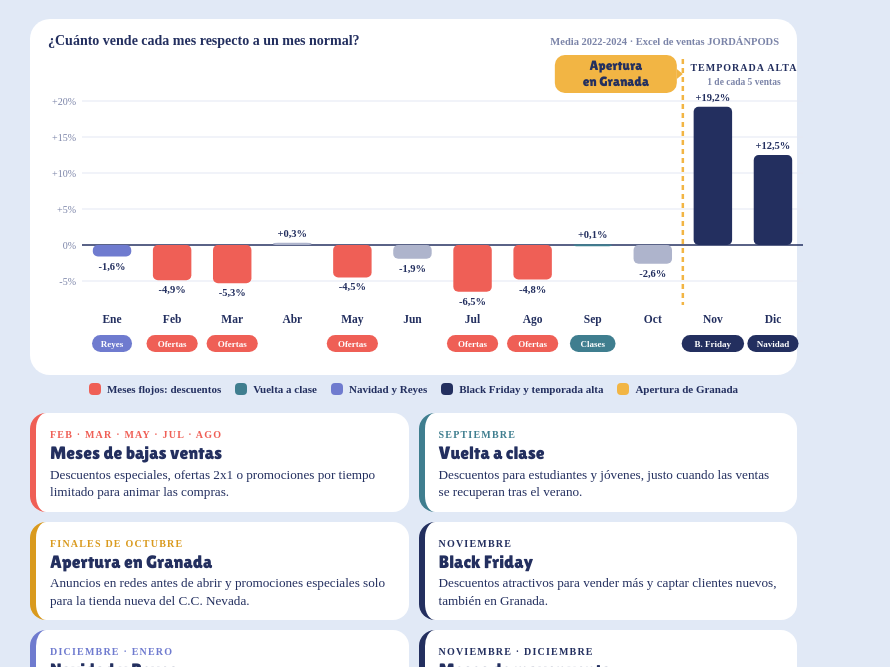
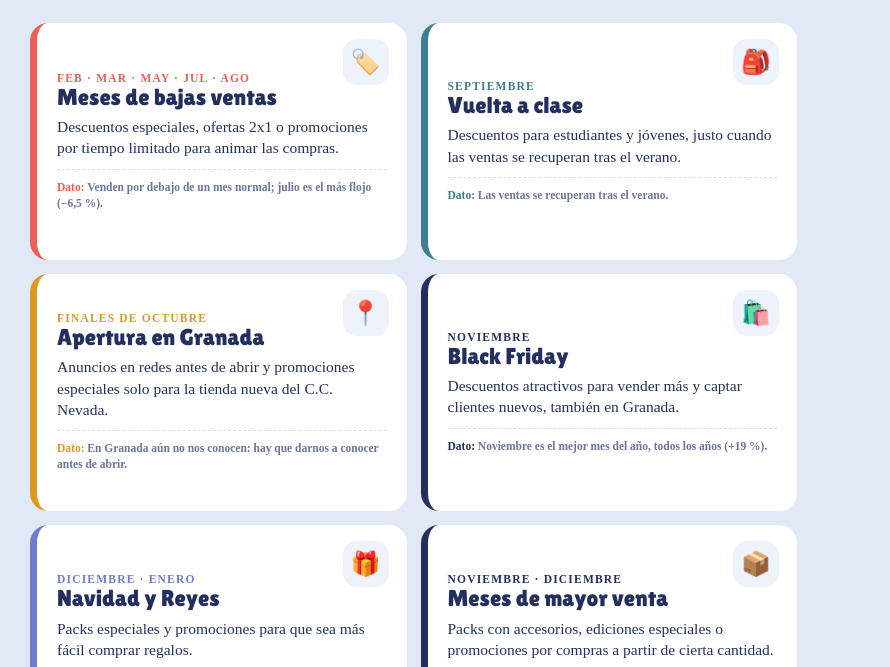
Before and after one commit to aramayoarruas-cmyk/Brayan-y-Sonia, a plain HTML site: page decisiones/diseno_calendario.html in a window 1280 px wide. Shown: the part 127-794 px from the top of the page, without its empty margins (0-890 px from the left). Drawn offline with Linux system fonts and the light colour scheme; files whose address does not match are found by name; a web font is replaced by a local one.

Commit message:
Calendario de promociones sin gráfico, con iconos y datos en cada tarjeta
Co-Authored-By: Claude Opus 5.5 <noreply@anthropic.com>
Claude-Session: https://claude.ai/code/session_01QoRa6H288JEqWWG4NNqZ48

```diff
--- a/decisiones/diseno_calendario.html
+++ b/decisiones/diseno_calendario.html
@@ -19,12 +19,17 @@ h1 span{color:var(--peri)}
 .legend{position:absolute;left:30px;right:30px;top:510px;display:flex;flex-wrap:wrap;gap:6px 14px;justify-content:center;font-family:Mont;font-size:11px;font-weight:700}
 .legend span{display:inline-flex;align-items:center;gap:6px}
 .legend i{width:12px;height:12px;border-radius:4px;display:inline-block}
-.cards{position:absolute;left:30px;right:30px;top:540px;display:grid;grid-template-columns:1fr 1fr;gap:10px}
-.card{background:#fff;border-radius:16px;padding:11px 14px;border-left:6px solid var(--c);min-height:0}
-.card .k{font-family:Mont;font-size:10px;font-weight:800;letter-spacing:1.2px;text-transform:uppercase;color:var(--c)}
-.card b{display:block;font-family:Lilita;font-weight:400;font-size:18px;line-height:1.1;margin-top:1px}
-.card p{font-size:13.2px;line-height:1.32;margin-top:3px}
-.dif{position:absolute;left:30px;right:30px;top:872px;background:var(--navy);color:#fff;border-radius:20px;padding:14px 18px;display:grid;grid-template-columns:170px 1fr;gap:16px}
+.cuerpo{position:absolute;left:30px;right:30px;top:150px;bottom:66px;display:flex;flex-direction:column;gap:16px}
+.cards{flex:1;display:grid;grid-template-columns:1fr 1fr;grid-auto-rows:1fr;gap:14px}
+.card{background:#fff;border-radius:18px;padding:18px 20px;border-left:7px solid var(--c);display:flex;flex-direction:column;justify-content:center}
+.card{position:relative}
+.card .ico{position:absolute;right:18px;top:16px;width:46px;height:46px;border-radius:14px;background:#EEF2FB;display:flex;align-items:center;justify-content:center;font-size:24px}
+.card .dato{font-family:Mont;font-size:11.5px;font-weight:600;color:#6b74a0;margin-top:10px;padding-top:9px;border-top:1px dashed #d6dcee;line-height:1.4}
+.card .dato::before{content:"Dato: ";font-weight:800;color:var(--c)}
+.card .k{font-family:Mont;font-size:11.5px;font-weight:800;letter-spacing:1.2px;text-transform:uppercase;color:var(--c)}
+.card b{display:block;font-family:Lilita;font-weight:400;font-size:23px;line-height:1.1;margin-top:1px}
+.card p{font-size:15.5px;line-height:1.38;margin-top:6px}
+.dif{flex:none;background:var(--navy);color:#fff;border-radius:20px;padding:14px 18px;display:grid;grid-template-columns:170px 1fr;gap:16px}
 .dif .stat{background:#ffffff14;border-radius:14px;padding:10px;text-align:center;display:flex;flex-direction:column;justify-content:center}
 .dif .stat .v{font-family:Lilita;font-size:46px;line-height:1;color:var(--coral)}
 .dif .stat small{font-family:Mont;font-size:10.5px;font-weight:600;line-height:1.35;margin-top:4px;opacity:.92}
@@ -41,25 +46,13 @@ h1 span{color:var(--peri)}
 <h1><span>1.</span> Un año de promociones</h1>
 <div class="sub">Apertura en Granada en temporada alta + campaña de publicidad todo el año</div>
 
-<div class="chart">
- <div class="h"><b>¿Cuánto vende cada mes respecto a un mes normal?</b><small>Media 2022-2024 · Excel de ventas JORDÁNPODS</small></div>
- <svg id="svg" width="755" height="306" viewBox="0 0 755 306"></svg>
-</div>
-<div class="legend">
- <span><i style="background:#EF5F56"></i>Meses flojos: descuentos</span>
- <span><i style="background:#3F7E8F"></i>Vuelta a clase</span>
- <span><i style="background:#6F7BCF"></i>Navidad y Reyes</span>
- <span><i style="background:#232F5F"></i>Black Friday y temporada alta</span>
- <span><i style="background:#F2B544"></i>Apertura de Granada</span>
-</div>
-
-<div class="cards">
- <div class="card" style="--c:#EF5F56"><span class="k">Feb · Mar · May · Jul · Ago</span><b>Meses de bajas ventas</b><p>Descuentos especiales, ofertas 2x1 o promociones por tiempo limitado para animar las compras.</p></div>
- <div class="card" style="--c:#3F7E8F"><span class="k">Septiembre</span><b>Vuelta a clase</b><p>Descuentos para estudiantes y jóvenes, justo cuando las ventas se recuperan tras el verano.</p></div>
- <div class="card" style="--c:#D99A1E"><span class="k">Finales de octubre</span><b>Apertura en Granada</b><p>Anuncios en redes antes de abrir y promociones especiales solo para la tienda nueva del C.C. Nevada.</p></div>
- <div class="card" style="--c:#232F5F"><span class="k">Noviembre</span><b>Black Friday</b><p>Descuentos atractivos para vender más y captar clientes nuevos, también en Granada.</p></div>
- <div class="card" style="--c:#6F7BCF"><span class="k">Diciembre · Enero</span><b>Navidad y Reyes</b><p>Packs especiales y promociones para que sea más fácil comprar regalos.</p></div>
- <div class="card" style="--c:#232F5F"><span class="k">Noviembre · Diciembre</span><b>Meses de mayor venta</b><p>Packs con accesorios, ediciones especiales o promociones por compras a partir de cierta cantidad.</p></div>
+<div class="cuerpo"><div class="cards">
+ <div class="card" style="--c:#EF5F56"><span class="k">Feb · Mar · May · Jul · Ago</span><span class="ico">🏷️</span><b>Meses de bajas ventas</b><p>Descuentos especiales, ofertas 2x1 o promociones por tiempo limitado para animar las compras.</p><p class="dato">Venden por debajo de un mes normal; julio es el más flojo (−6,5 %).</p></div>
+ <div class="card" style="--c:#3F7E8F"><span class="k">Septiembre</span><span class="ico">🎒</span><b>Vuelta a clase</b><p>Descuentos para estudiantes y jóvenes, justo cuando las ventas se recuperan tras el verano.</p><p class="dato">Las ventas se recuperan tras el verano.</p></div>
+ <div class="card" style="--c:#D99A1E"><span class="k">Finales de octubre</span><span class="ico">📍</span><b>Apertura en Granada</b><p>Anuncios en redes antes de abrir y promociones especiales solo para la tienda nueva del C.C. Nevada.</p><p class="dato">En Granada aún no nos conocen: hay que darnos a conocer antes de abrir.</p></div>
+ <div class="card" style="--c:#232F5F"><span class="k">Noviembre</span><span class="ico">🛍️</span><b>Black Friday</b><p>Descuentos atractivos para vender más y captar clientes nuevos, también en Granada.</p><p class="dato">Noviembre es el mejor mes del año, todos los años (+19 %).</p></div>
+ <div class="card" style="--c:#6F7BCF"><span class="k">Diciembre · Enero</span><span class="ico">🎁</span><b>Navidad y Reyes</b><p>Packs especiales y promociones para que sea más fácil comprar regalos.</p><p class="dato">Diciembre es el segundo mejor mes (+12,5 %) y enero sigue vendiendo bien.</p></div>
+ <div class="card" style="--c:#232F5F"><span class="k">Noviembre · Diciembre</span><span class="ico">📦</span><b>Meses de mayor venta</b><p>Packs con accesorios, ediciones especiales o promociones por compras a partir de cierta cantidad.</p><p class="dato">Noviembre y diciembre suman casi 1 de cada 5 ventas del año.</p></div>
 </div>
 
 <div class="dif">
@@ -75,29 +68,7 @@ h1 span{color:var(--peri)}
   <p class="obj"><b>Objetivo:</b> diferenciar a JORDÁNMUSIK de otras marcas, hacer más atractivos sus productos y mejorar la satisfacción de los clientes.</p>
  </div>
 </div>
-<div class="foot"></div>
+</div><div class="foot"></div>
 
-<script>
-const V=[-1.6,-4.9,-5.3,0.3,-4.5,-1.9,-6.5,-4.8,0.1,-2.6,19.2,12.5];
-const M=["Ene","Feb","Mar","Abr","May","Jun","Jul","Ago","Sep","Oct","Nov","Dic"];
-const C=["#6F7BCF","#EF5F56","#EF5F56","#AEB4CC","#EF5F56","#AEB4CC","#EF5F56","#EF5F56","#3F7E8F","#AEB4CC","#232F5F","#232F5F"];
-const TAG=["Reyes","Ofertas","Ofertas","","Ofertas","","Ofertas","Ofertas","Clases","","B. Friday","Navidad"];
-const W=755,left=34,colW=(W-left)/12,base=196,k=7.2; // 1 % = 7,2 px
-let s='';
-// grid lines
-for(const g of [-5,0,5,10,15,20]){const y=base-g*k;s+=`<line x1="${left}" x2="${W}" y1="${y}" y2="${y}" stroke="${g===0?'#232F5F':'#E3E7F3'}" stroke-width="${g===0?1.5:1}"/><text x="${left-6}" y="${y+4}" text-anchor="end" font-family="Mont" font-size="10" fill="#7b84a8">${g>0?'+':''}${g}%</text>`;}
-V.forEach((v,i)=>{const x=left+i*colW+colW*0.18,w=colW*0.64,h=Math.abs(v)*k,y=v>=0?base-h:base;
- s+=`<rect x="${x}" y="${y}" width="${w}" height="${Math.max(h,2)}" rx="5" fill="${C[i]}"/>`;
- const ty=v>=0?y-6:y+h+13; s+=`<text x="${x+w/2}" y="${ty}" text-anchor="middle" font-family="Mont" font-weight="800" font-size="10.5" fill="#232F5F">${v>0?'+':''}${String(v).replace('.',',')}%</text>`;
- s+=`<text x="${x+w/2}" y="${base+78}" text-anchor="middle" font-family="Mont" font-weight="700" font-size="11.5" fill="#232F5F">${M[i]}</text>`;
- if(TAG[i]){const tw=TAG[i].length*5.6+12;const tx=x+w/2-tw/2;const yy=base+90; s+=`<rect x="${tx}" y="${yy}" width="${tw}" height="17" rx="8.5" fill="${C[i]}"/><text x="${x+w/2}" y="${yy+12}" text-anchor="middle" font-family="Mont" font-weight="700" font-size="9" fill="#fff">${TAG[i]}</text>`;}
-});
-// Granada flag between Oct and Nov
-const gx=left+10*colW; s+=`<line x1="${gx}" x2="${gx}" y1="10" y2="${base+60}" stroke="#F2B544" stroke-width="2.5" stroke-dasharray="5 4"/>`;
-s+=`<rect x="${gx-128}" y="6" width="122" height="38" rx="10" fill="#F2B544"/><text x="${gx-67}" y="21" text-anchor="middle" font-family="Lilita" font-size="13.5" fill="#232F5F">Apertura</text><text x="${gx-67}" y="37" text-anchor="middle" font-family="Lilita" font-size="13.5" fill="#232F5F">en Granada</text>`;
-s+=`<polygon points="${gx-6},20 ${gx},25 ${gx-6},30" fill="#F2B544"/>`;
-// temporada alta bracket
-const tx1=left+10*colW+4,tx2=W-2; s+=`<text x="${(tx1+tx2)/2}" y="22" text-anchor="middle" font-family="Mont" font-weight="800" font-size="10" fill="#232F5F" letter-spacing="1">TEMPORADA ALTA</text><text x="${(tx1+tx2)/2}" y="36" text-anchor="middle" font-family="Mont" font-weight="600" font-size="9.5" fill="#7b84a8">1 de cada 5 ventas</text>`;
-document.getElementById('svg').innerHTML=s;
-</script>
+
 </body></html>
```
Also changed, not shown: decisiones/calendario_promociones.png.
